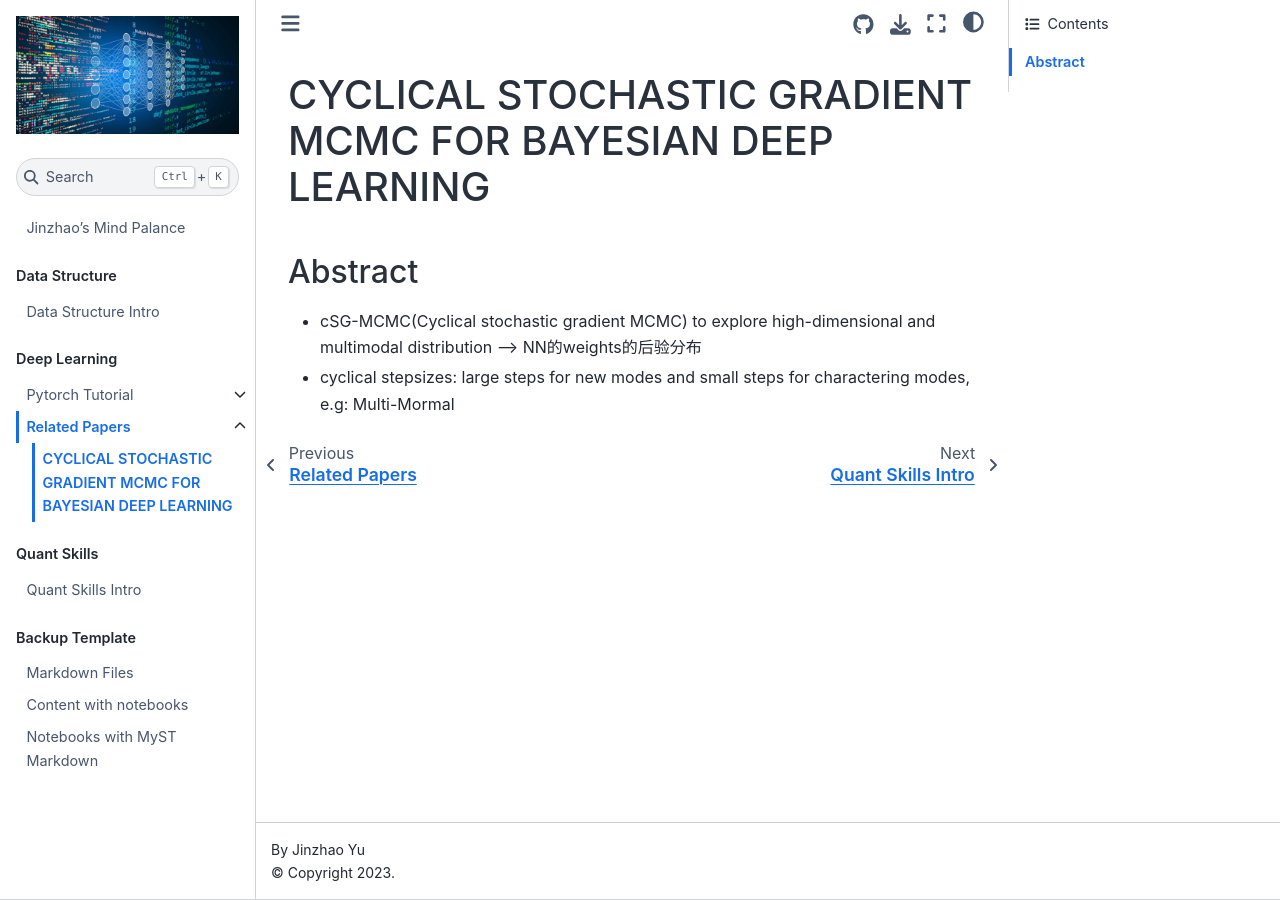
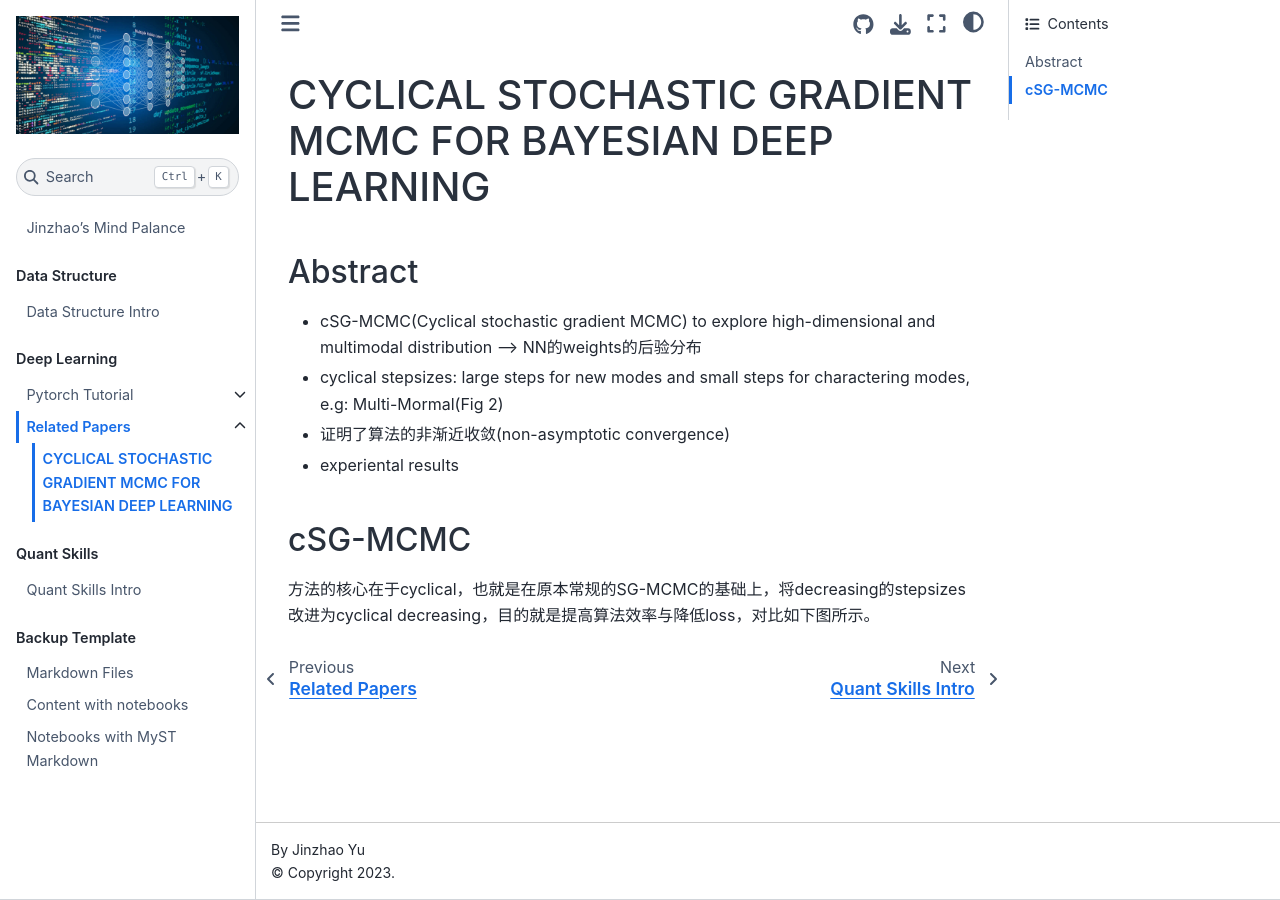
Before and after one commit to Jinzhao-Yu/Learning-Notes, a Jupyter Book: the page built from book/Deep_Learning/Related_Papers/cSG-MCMC.md, in a window 1280 px wide. Built offline with Jupyter Book 1.0.4 settings and Sphinx 7.4.7 and the Sphinx Book theme 1.1.4, drawn with Linux system fonts in a browser that asks for light colours.

Commit message:
Update cSG-MCMC.md

```diff
--- a/book/Deep_Learning/Related_Papers/cSG-MCMC.md
+++ b/book/Deep_Learning/Related_Papers/cSG-MCMC.md
@@ -1,4 +1,8 @@
 # CYCLICAL STOCHASTIC GRADIENT MCMC FOR BAYESIAN DEEP LEARNING
-### Abstract
+## Abstract
 - cSG-MCMC(Cyclical stochastic gradient MCMC) to explore high-dimensional and multimodal distribution --> NN的weights的后验分布
-- cyclical stepsizes: large steps for new modes and small steps for charactering modes, e.g: Multi-Mormal
+- cyclical stepsizes: large steps for new modes and small steps for charactering modes, e.g: Multi-Mormal(Fig 2)
+- 证明了算法的非渐近收敛(non-asymptotic convergence)
+- experiental results
+## cSG-MCMC
+方法的核心在于cyclical，也就是在原本常规的SG-MCMC的基础上，将decreasing的stepsizes改进为cyclical decreasing，目的就是提高算法效率与降低loss，对比如下图所示。
```
